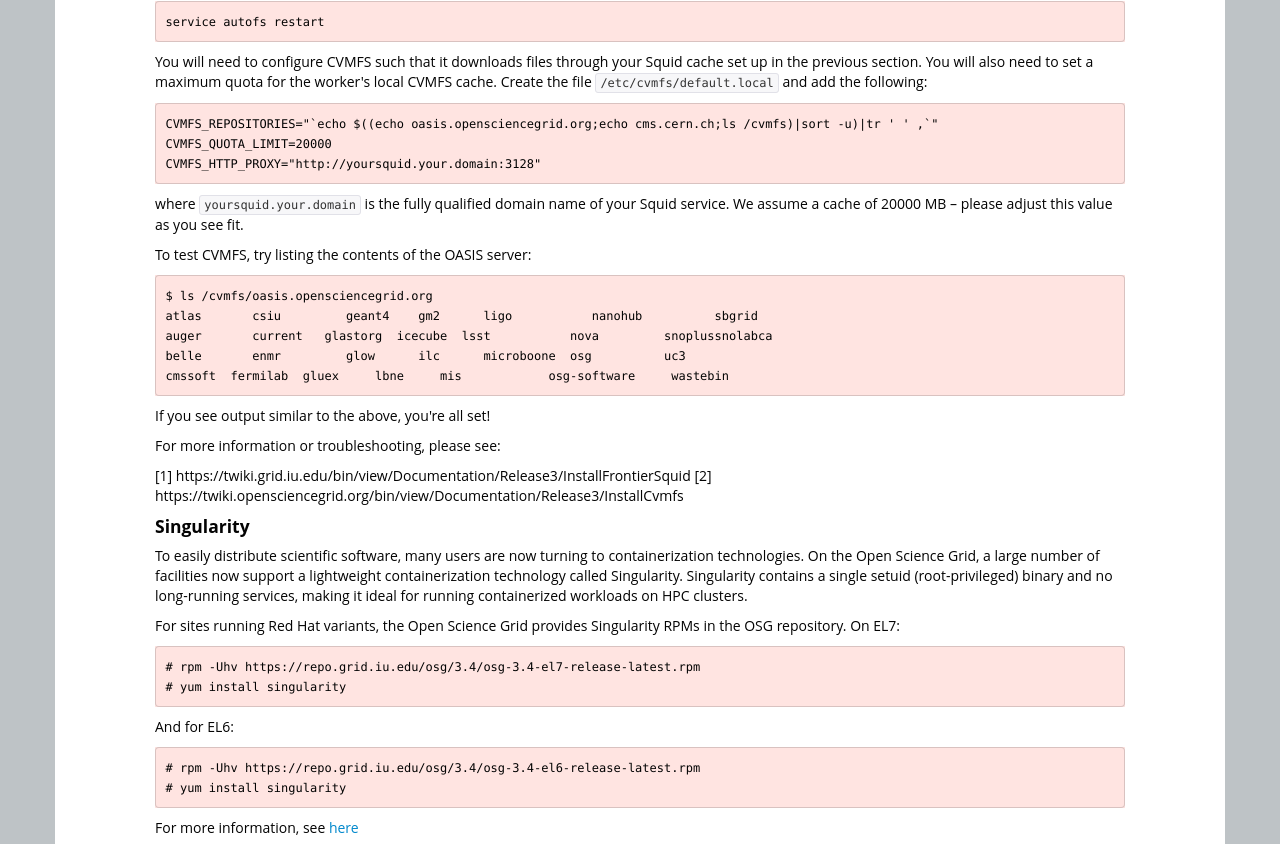
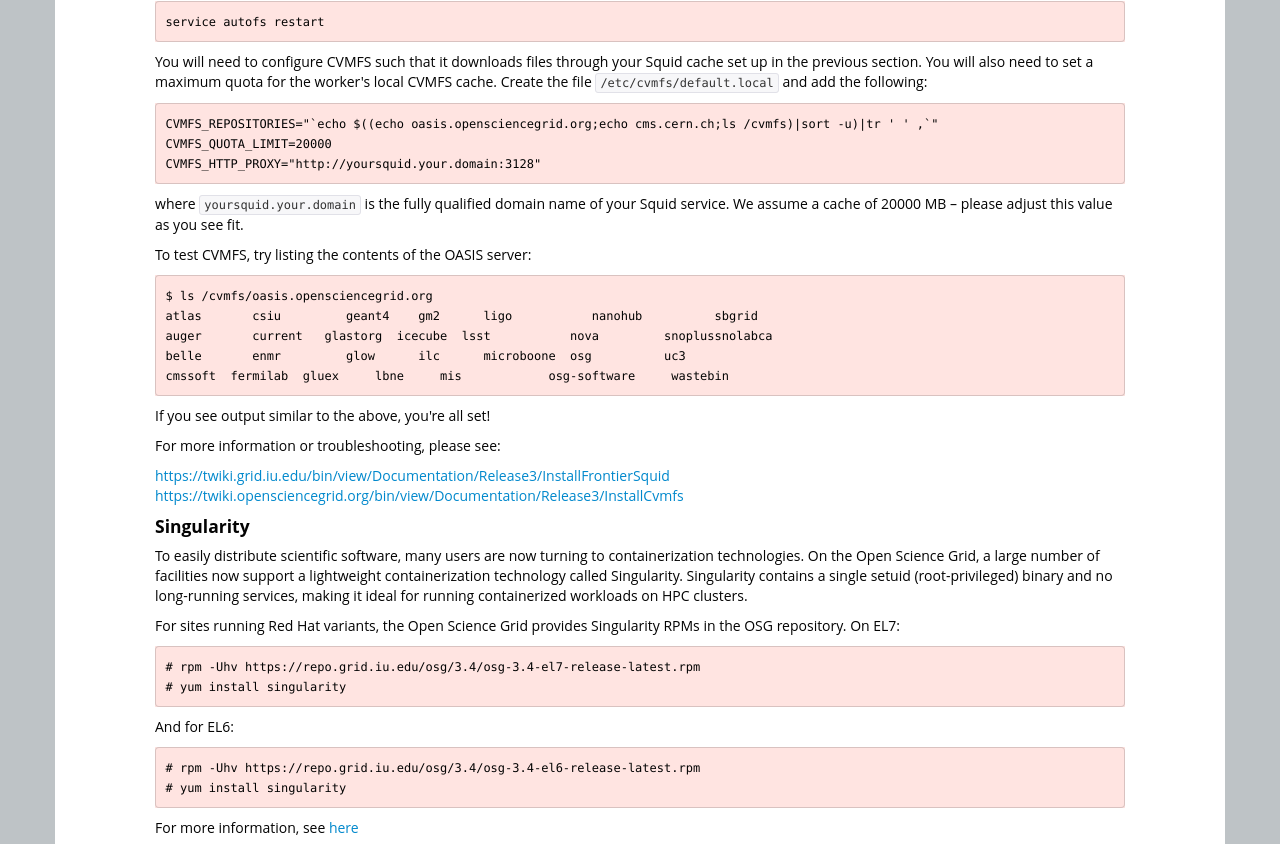
Before and after one commit to SWC-OSG-Workshop/OSG-HostedCE-RMACC17, a Jekyll site: the page built from handson2.md, in a window 1280 px wide and 900 px high, scrolled down 2333 px, cut to the strip 0-844 px from the top of the window. Built offline with Jekyll 4.4.1, drawn with Linux system fonts in a browser that asks for light colours; nearby versions of some CDN libraries; library files that are not in the unit come from our copies.

```diff
--- a/handson2.md
+++ b/handson2.md
@@ -180,8 +180,8 @@
 
 For more information or troubleshooting, please see:
 
-[1] https://twiki.grid.iu.edu/bin/view/Documentation/Release3/InstallFrontierSquid
-[2] https://twiki.opensciencegrid.org/bin/view/Documentation/Release3/InstallCvmfs
+[https://twiki.grid.iu.edu/bin/view/Documentation/Release3/InstallFrontierSquid](https://twiki.grid.iu.edu/bin/view/Documentation/Release3/InstallFrontierSquid)
+[https://twiki.opensciencegrid.org/bin/view/Documentation/Release3/InstallCvmfs](https://twiki.opensciencegrid.org/bin/view/Documentation/Release3/InstallCvmfs)
 
 
 
```
